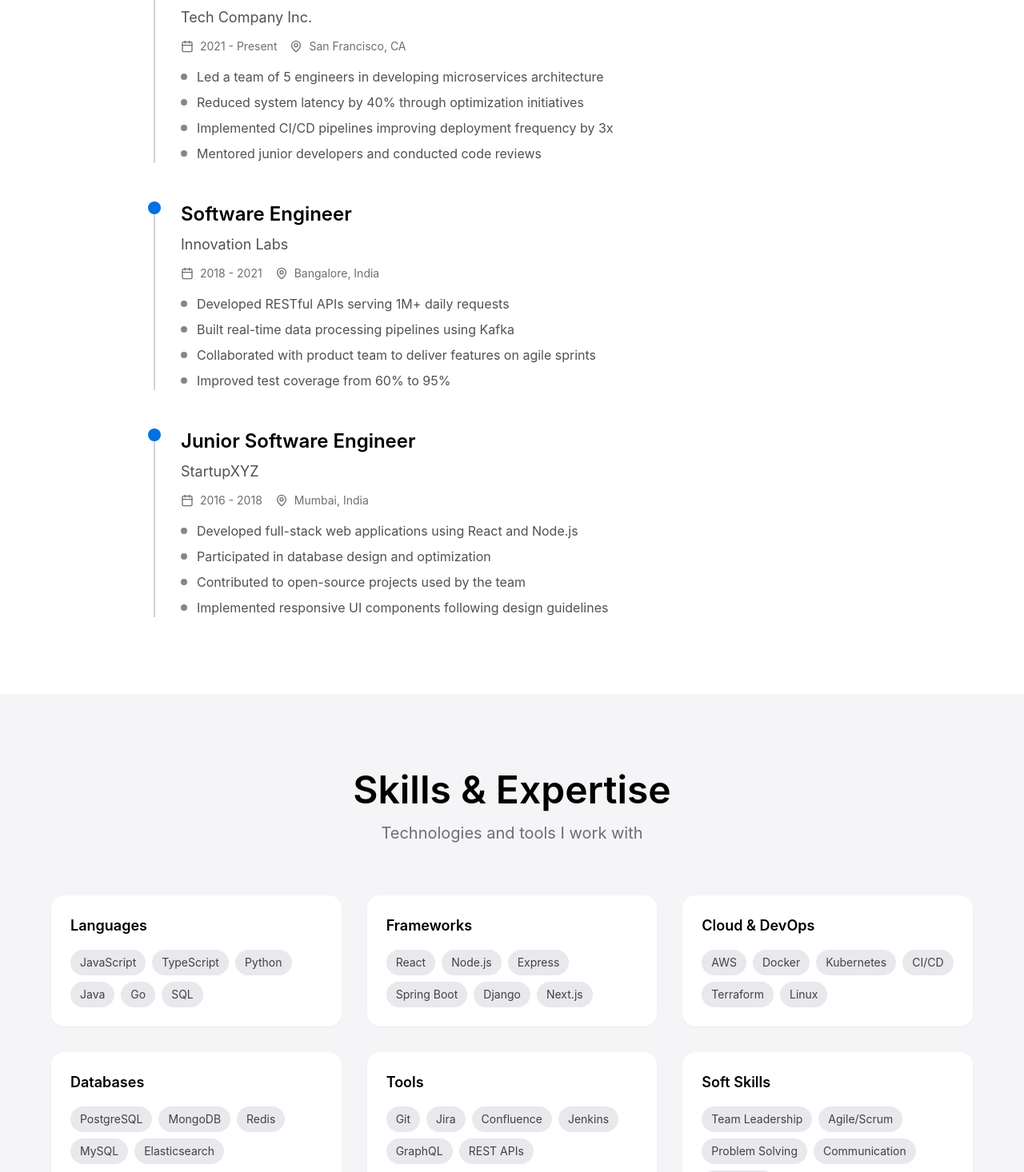
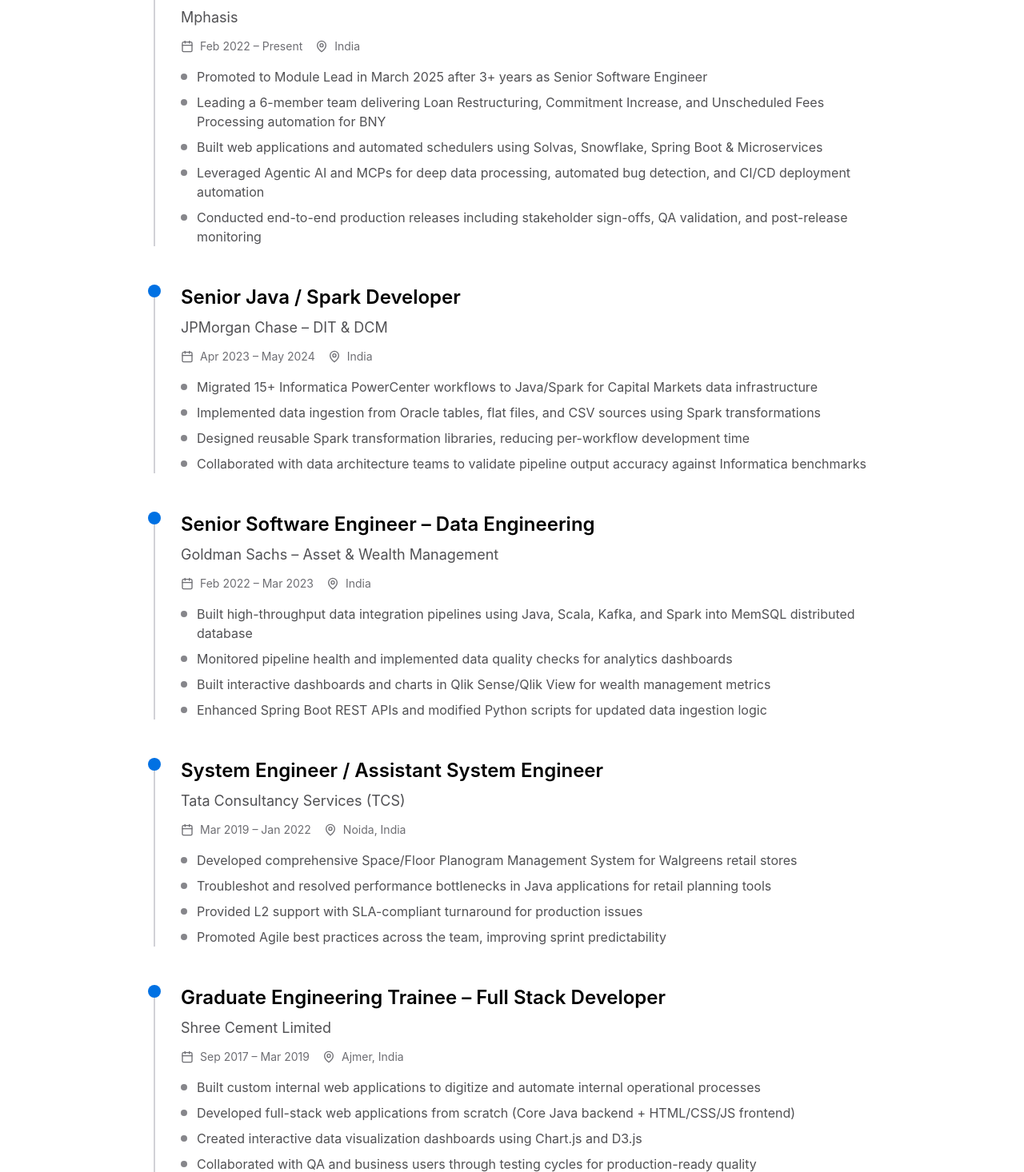
Before and after one commit to nikhilkumawat/portfolio, a React (Vite) app: page / in a window 1280 px wide. Shown: the part 1084-2550 px from the top of the page at 80% size. Built offline with nearby package versions, Linux system fonts and the light colour scheme.

Commit message:
Update website with actual resume details

```diff
--- a/src/components/Contact.jsx
+++ b/src/components/Contact.jsx
@@ -33,13 +33,13 @@
                 Get in Touch
               </h3>
               <p className="text-apple-gray-600 mb-8 leading-relaxed">
-                I'm currently based in San Francisco and open to remote opportunities worldwide.
+                I'm currently based in Ajmer, Rajasthan, India and open to opportunities worldwide.
                 Feel free to reach out if you'd like to discuss a project or just say hello.
               </p>
 
               <div className="space-y-4">
                 <a
-                  href="mailto:hello@nikhilkumawat.com"
+                  href="mailto:nikhilkumawat.ksg@gmail.com"
                   className="flex items-center gap-4 text-apple-gray-600 hover:text-apple-blue-500 transition-colors group"
                 >
                   <div className="w-12 h-12 bg-apple-gray-100 rounded-full flex items-center justify-center group-hover:bg-apple-blue-500 group-hover:text-white transition-colors">
@@ -47,12 +47,12 @@
                   </div>
                   <div>
                     <p className="font-medium text-apple-gray-900">Email</p>
-                    <p className="text-sm">hello@nikhilkumawat.com</p>
+                    <p className="text-sm">nikhilkumawat.ksg@gmail.com</p>
                   </div>
                 </a>
 
                 <a
-                  href="https://linkedin.com"
+                  href="https://linkedin.com/in/nikhil-kumawat"
                   target="_blank"
                   rel="noopener noreferrer"
                   className="flex items-center gap-4 text-apple-gray-600 hover:text-apple-blue-500 transition-colors group"
@@ -62,12 +62,12 @@
                   </div>
                   <div>
                     <p className="font-medium text-apple-gray-900">LinkedIn</p>
-                    <p className="text-sm">linkedin.com/in/nikhilkumawat</p>
+                    <p className="text-sm">linkedin.com/in/nikhil-kumawat</p>
                   </div>
                 </a>
 
                 <a
-                  href="https://github.com"
+                  href="https://github.com/nikhilkumawat"
                   target="_blank"
                   rel="noopener noreferrer"
                   className="flex items-center gap-4 text-apple-gray-600 hover:text-apple-blue-500 transition-colors group"
@@ -89,7 +89,7 @@
                   <MapPin className="text-apple-gray-500 mt-1" size={20} />
                   <div>
                     <p className="font-medium text-apple-gray-900 mb-1">Location</p>
-                    <p className="text-apple-gray-600">San Francisco, California</p>
+                    <p className="text-apple-gray-600">Ajmer, Rajasthan, India</p>
                   </div>
                 </div>
                 <div className="flex items-start gap-4">
@@ -111,7 +111,7 @@
             className="text-center pt-8 border-t border-apple-gray-200"
           >
             <a
-              href="mailto:hello@nikhilkumawat.com"
+              href="mailto:nikhilkumawat.ksg@gmail.com"
               className="inline-flex items-center gap-2 px-8 py-4 bg-apple-blue-500 text-white rounded-full font-medium hover:bg-apple-blue-600 transition-colors text-lg"
             >
               <Mail size={20} />
--- a/src/components/Experience.jsx
+++ b/src/components/Experience.jsx
@@ -4,39 +4,64 @@
 function Experience() {
   const experiences = [
     {
-      title: 'Senior Software Engineer',
-      company: 'Tech Company Inc.',
-      location: 'San Francisco, CA',
-      period: '2021 - Present',
+      title: 'Module Lead / Senior Software Engineer',
+      company: 'Mphasis',
+      location: 'India',
+      period: 'Feb 2022 – Present',
       description: [
-        'Led a team of 5 engineers in developing microservices architecture',
-        'Reduced system latency by 40% through optimization initiatives',
-        'Implemented CI/CD pipelines improving deployment frequency by 3x',
-        'Mentored junior developers and conducted code reviews'
+        'Promoted to Module Lead in March 2025 after 3+ years as Senior Software Engineer',
+        'Leading a 6-member team delivering Loan Restructuring, Commitment Increase, and Unscheduled Fees Processing automation for BNY',
+        'Built web applications and automated schedulers using Solvas, Snowflake, Spring Boot & Microservices',
+        'Leveraged Agentic AI and MCPs for deep data processing, automated bug detection, and CI/CD deployment automation',
+        'Conducted end-to-end production releases including stakeholder sign-offs, QA validation, and post-release monitoring'
       ]
     },
     {
-      title: 'Software Engineer',
-      company: 'Innovation Labs',
-      location: 'Bangalore, India',
-      period: '2018 - 2021',
+      title: 'Senior Java / Spark Developer',
+      company: 'JPMorgan Chase – DIT & DCM',
+      location: 'India',
+      period: 'Apr 2023 – May 2024',
       description: [
-        'Developed RESTful APIs serving 1M+ daily requests',
-        'Built real-time data processing pipelines using Kafka',
-        'Collaborated with product team to deliver features on agile sprints',
-        'Improved test coverage from 60% to 95%'
+        'Migrated 15+ Informatica PowerCenter workflows to Java/Spark for Capital Markets data infrastructure',
+        'Implemented data ingestion from Oracle tables, flat files, and CSV sources using Spark transformations',
+        'Designed reusable Spark transformation libraries, reducing per-workflow development time',
+        'Collaborated with data architecture teams to validate pipeline output accuracy against Informatica benchmarks'
       ]
     },
     {
-      title: 'Junior Software Engineer',
-      company: 'StartupXYZ',
-      location: 'Mumbai, India',
-      period: '2016 - 2018',
+      title: 'Senior Software Engineer – Data Engineering',
+      company: 'Goldman Sachs – Asset & Wealth Management',
+      location: 'India',
+      period: 'Feb 2022 – Mar 2023',
       description: [
-        'Developed full-stack web applications using React and Node.js',
-        'Participated in database design and optimization',
-        'Contributed to open-source projects used by the team',
-        'Implemented responsive UI components following design guidelines'
+        'Built high-throughput data integration pipelines using Java, Scala, Kafka, and Spark into MemSQL distributed database',
+        'Monitored pipeline health and implemented data quality checks for analytics dashboards',
+        'Built interactive dashboards and charts in Qlik Sense/Qlik View for wealth management metrics',
+        'Enhanced Spring Boot REST APIs and modified Python scripts for updated data ingestion logic'
+      ]
+    },
+    {
+      title: 'System Engineer / Assistant System Engineer',
+      company: 'Tata Consultancy Services (TCS)',
+      location: 'Noida, India',
+      period: 'Mar 2019 – Jan 2022',
+      description: [
+        'Developed comprehensive Space/Floor Planogram Management System for Walgreens retail stores',
+        'Troubleshot and resolved performance bottlenecks in Java applications for retail planning tools',
+        'Provided L2 support with SLA-compliant turnaround for production issues',
+        'Promoted Agile best practices across the team, improving sprint predictability'
+      ]
+    },
+    {
+      title: 'Graduate Engineering Trainee – Full Stack Developer',
+      company: 'Shree Cement Limited',
+      location: 'Ajmer, India',
+      period: 'Sep 2017 – Mar 2019',
+      description: [
+        'Built custom internal web applications to digitize and automate internal operational processes',
+        'Developed full-stack web applications from scratch (Core Java backend + HTML/CSS/JS frontend)',
+        'Created interactive data visualization dashboards using Chart.js and D3.js',
+        'Collaborated with QA and business users through testing cycles for production-ready quality'
       ]
     }
   ]
@@ -55,7 +80,7 @@
             Experience
           </h2>
           <p className="text-xl text-apple-gray-500">
-            8+ years of professional growth
+            8+ years of professional experience
           </p>
         </motion.div>
 
--- a/src/components/Hero.jsx
+++ b/src/components/Hero.jsx
@@ -20,7 +20,7 @@
             transition={{ delay: 0.2, duration: 0.8 }}
             className="text-2xl md:text-3xl text-apple-gray-500 mb-8 font-medium"
           >
-            Senior Software Engineer
+            Module Lead | Senior Java Backend Engineer
           </motion.p>
 
           <motion.p
@@ -29,7 +29,7 @@
             transition={{ delay: 0.4, duration: 0.8 }}
             className="text-lg md:text-xl text-apple-gray-600 mb-12 max-w-2xl mx-auto leading-relaxed"
           >
-            8+ years of experience building scalable software solutions, leading teams, and delivering impactful products that solve real-world problems.
+            8+ years building enterprise applications and data pipelines across banking, retail, and manufacturing domains. Specialized in Java/Spring Boot, large-scale ETL modernization, and real-time data pipelines.
           </motion.p>
 
           <motion.div
--- a/src/components/Projects.jsx
+++ b/src/components/Projects.jsx
@@ -4,44 +4,44 @@
 function Projects() {
   const projects = [
     {
-      title: 'Microservices Platform',
-      description: 'Built a scalable microservices architecture handling 10M+ daily requests with auto-scaling capabilities',
-      technologies: ['Go', 'Kubernetes', 'AWS', 'gRPC', 'PostgreSQL'],
+      title: 'BNY Loan Restructuring & Fees Processing',
+      description: 'Automated back-office Loan Restructuring, Commitment Increase, and Unscheduled Fees Processing operations, replacing manual Ops-user-driven transactions with web applications and automated schedulers.',
+      technologies: ['Java', 'Spring Boot', 'Spring Cloud', 'Microservices', 'Microsoft SQL', 'Solvas', 'Snowflake', 'Angular', 'GitLab CI/CD'],
       link: '#',
       github: '#'
     },
     {
-      title: 'Real-time Analytics Dashboard',
-      description: 'Developed a real-time data visualization platform processing 1M+ events per second',
-      technologies: ['React', 'Node.js', 'Kafka', 'Redis', 'WebSocket'],
+      title: 'JPMorgan Chase ETL Migration',
+      description: 'Large-scale migration of 15+ Informatica PowerCenter workflows to Java + Apache Spark data pipelines for Capital Markets data infrastructure, processing millions of records.',
+      technologies: ['Java', 'Apache Spark', 'Oracle SQL', 'Informatica PowerCenter', 'AWS S3'],
       link: '#',
       github: '#'
     },
     {
-      title: 'E-commerce API Gateway',
-      description: 'Designed and implemented an API gateway with rate limiting, caching, and authentication',
-      technologies: ['TypeScript', 'Express', 'Redis', 'JWT', 'Docker'],
+      title: 'Goldman Sachs Real-time Analytics',
+      description: 'Built high-throughput data integration pipelines ingesting third-party vendor data into MemSQL distributed database, exposing live analytics through Qlik Sense dashboards.',
+      technologies: ['Java', 'Scala', 'Spring Boot', 'Apache Kafka', 'Apache Spark', 'MemSQL', 'Qlik Sense'],
       link: '#',
       github: '#'
     },
     {
-      title: 'CI/CD Pipeline Automation',
-      description: 'Created automated deployment pipelines reducing deployment time by 70%',
-      technologies: ['Jenkins', 'Docker', 'Kubernetes', 'Terraform', 'AWS'],
+      title: 'Walgreens Space/Floor Planning',
+      description: 'Developed comprehensive Space/Floor Planogram Management System enabling store personnel to design, manage, and optimize store layouts for maximum product visibility.',
+      technologies: ['Core Java', 'Spring Boot', 'MySQL', 'Oracle SQL', 'JDA Space Planning', 'C#'],
       link: '#',
       github: '#'
     },
     {
-      title: 'Machine Learning Model Serving',
-      description: 'Built a model serving infrastructure for ML predictions with sub-100ms latency',
-      technologies: ['Python', 'TensorFlow', 'FastAPI', 'Docker', 'AWS Lambda'],
+      title: 'Shree Cement Process Automation',
+      description: 'Built custom internal web applications to digitize and automate internal operational processes, replacing manual reporting with interactive data visualizations.',
+      technologies: ['Core Java', 'HTML', 'CSS', 'JavaScript', 'AJAX', 'MySQL', 'Oracle SQL', 'Chart.js', 'D3.js'],
       link: '#',
       github: '#'
     },
     {
-      title: 'Distributed Task Queue',
-      description: 'Implemented a distributed task processing system with fault tolerance and retry mechanisms',
-      technologies: ['Go', 'Redis', 'PostgreSQL', 'Docker', 'Kubernetes'],
+      title: 'CI/CD Automation with AI',
+      description: 'Leveraged Agentic AI and MCPs for deep data processing, automated bug detection, and CI/CD deployment automation, cutting release cycle effort.',
+      technologies: ['Generative AI', 'Agentic AI', 'MCP', 'GitLab CI/CD', 'Spring Boot'],
       link: '#',
       github: '#'
     }
--- a/src/components/Skills.jsx
+++ b/src/components/Skills.jsx
@@ -4,27 +4,27 @@
   const skillCategories = [
     {
       title: 'Languages',
-      skills: ['JavaScript', 'TypeScript', 'Python', 'Java', 'Go', 'SQL']
+      skills: ['Java', 'Scala', 'Python', 'JavaScript', 'C#', 'HTML', 'CSS']
     },
     {
       title: 'Frameworks',
-      skills: ['React', 'Node.js', 'Express', 'Spring Boot', 'Django', 'Next.js']
-    },
-    {
-      title: 'Cloud & DevOps',
-      skills: ['AWS', 'Docker', 'Kubernetes', 'CI/CD', 'Terraform', 'Linux']
+      skills: ['Spring Boot', 'Spring Cloud', 'Spring Batch', 'Microservices', 'REST API', 'Apache Spark', 'Apache Kafka', 'Angular', 'Node.js']
     },
     {
       title: 'Databases',
-      skills: ['PostgreSQL', 'MongoDB', 'Redis', 'MySQL', 'Elasticsearch']
+      skills: ['Oracle SQL', 'Microsoft SQL', 'MySQL', 'Snowflake', 'MemSQL']
     },
     {
-      title: 'Tools',
-      skills: ['Git', 'Jira', 'Confluence', 'Jenkins', 'GraphQL', 'REST APIs']
+      title: 'Cloud & AI',
+      skills: ['Snowflake Dynamic Tables', 'Generative AI', 'Agentic AI', 'MCP', 'App Engine', 'Splunk']
     },
     {
-      title: 'Soft Skills',
-      skills: ['Team Leadership', 'Agile/Scrum', 'Problem Solving', 'Communication', 'Mentoring']
+      title: 'DevOps & Tools',
+      skills: ['GitLab', 'GitLab CI/CD', 'Bitbucket', 'IntelliJ', 'Postman', 'JIRA', 'Swagger', 'Informatica PowerCenter']
+    },
+    {
+      title: 'Testing & Methodology',
+      skills: ['JUnit', 'Mockito', 'Agile/Scrum', 'Waterfall', 'Qlik Sense', 'Chart.js', 'D3.js']
     }
   ]
 
```
